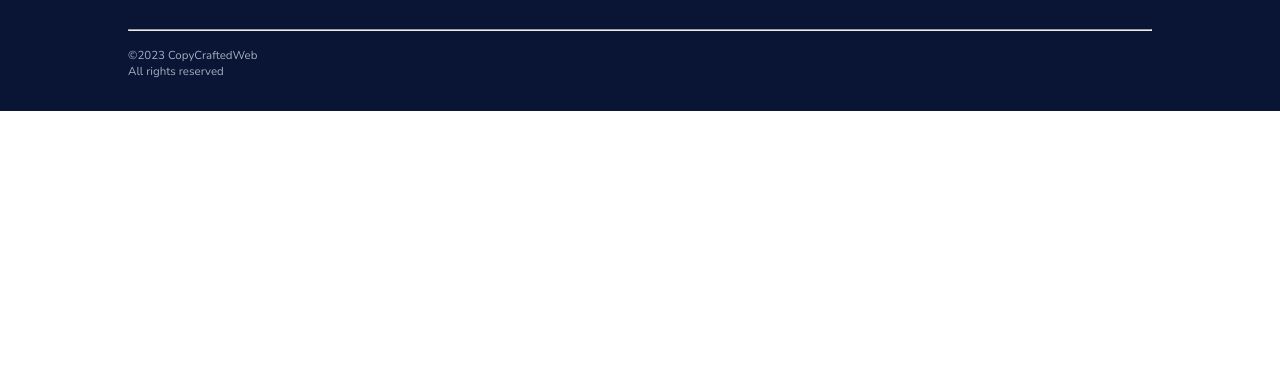
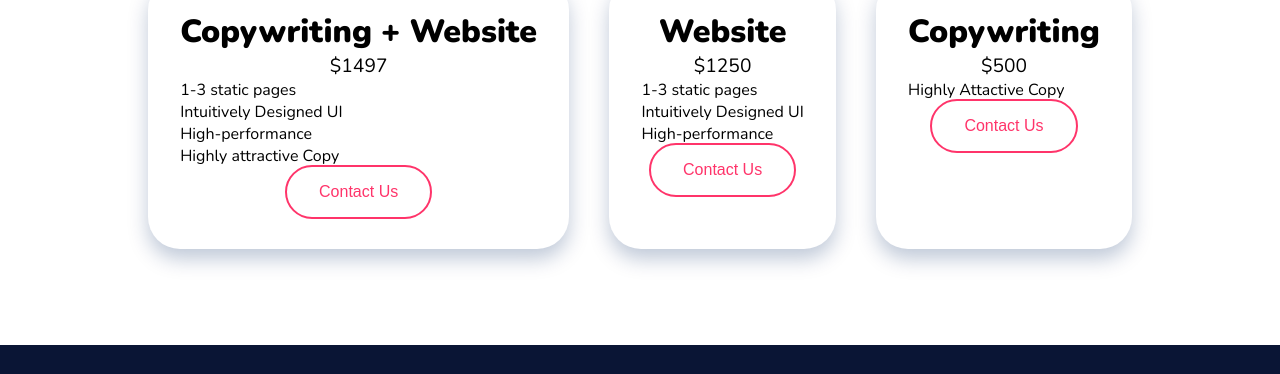
Before and after one commit to Tiqur/CopyCraftedWeb, a website: page index.html in a window 1280 px wide. Shown: the part 2207-2581 px from the top of the page. Before the commit the page ends 2318 px from the top, so only its background shows below. Drawn offline with nearby package versions, Linux system fonts and the light colour scheme.

Commit message:
setup basic html + styles for pricing cards

```diff
--- a/index.html
+++ b/index.html
@@ -100,6 +100,47 @@
 
     <section class='content-background'>
       <div class='content pricing-section'>
+        <h2>Choose the best plan for your business</h2>
+        <p>Vulputate augue sed dui, eget bibendum quis fames varius id. Pellentesque orci molestie morbi.</p>
+        <button>One Time</button>
+        <button>Monthly</button>
+
+        <div class="pricing-cards-container">
+
+          <div class='price-card'>
+            <h3>Copywriting + Website</h3>
+            <p>$1497</p>
+            <ul>
+              <li>1-3 static pages</li>
+              <li>Intuitively Designed UI</li>
+              <li>High-performance</li>
+              <li>Highly attractive Copy</li>
+            </ul>
+            <button>Contact Us</button>
+          </div>
+
+          <div class='price-card'>
+            <h3>Website</h3>
+            <p>$1250</p>
+            <ul>
+              <li>1-3 static pages</li>
+              <li>Intuitively Designed UI</li>
+              <li>High-performance</li>
+            </ul>
+            <button>Contact Us</button>
+          </div>
+
+          <div class='price-card'>
+            <h3>Copywriting</h3>
+            <p>$500</p>
+            <ul>
+              <li>Highly Attactive Copy</li>
+            </ul>
+            <button>Contact Us</button>
+          </div>
+
+        </div>
+
 
       </div>
     </section>
--- a/styles/_pricing.scss
+++ b/styles/_pricing.scss
@@ -1,4 +1,28 @@
 @use 'variables';
 
 .pricing-section {
+  text-align: center;
+
+  * {
+    margin-inline: auto;
+  }
+
+  ul {
+    text-align: left;
+  }
+
+  .pricing-cards-container {
+    display: flex;
+
+    .price-card {
+      border-radius: variables.$border-radius;
+      padding: 2rem;
+      box-shadow: 0px 10px 20px 0px rgba(0, 40, 100, 0.25);
+    }
+
+    button {
+      margin-top: auto;
+    }
+  }
+
 }
```
Also changed, not shown: dist/main.css, 1 other file.
